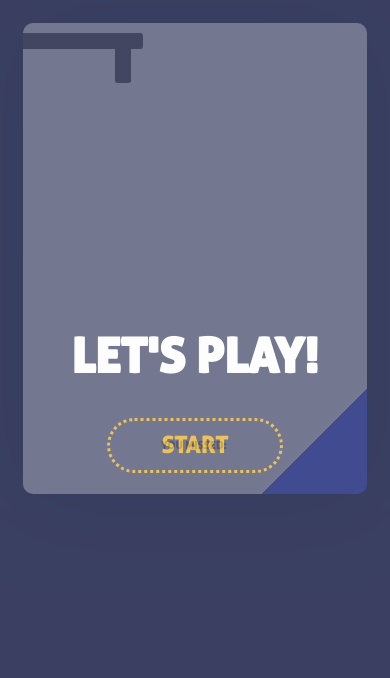
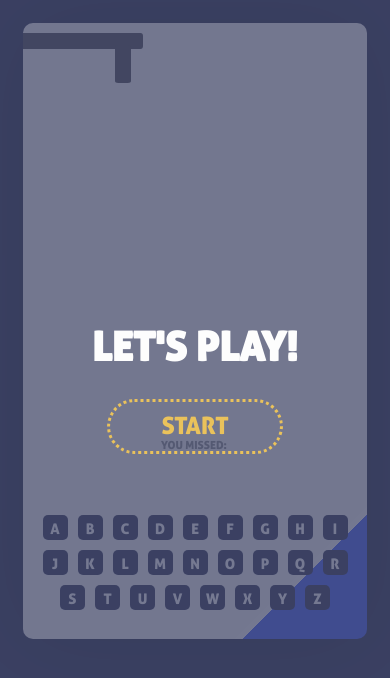
Before and after one commit to alshakero/hangman, a React (Create React App) app: page / in a window 390 px wide. Shown: the top 678 px of the page. Built offline with nearby package versions, Linux system fonts and the light colour scheme.

Commit message:
mobile keyboard

```diff
--- a/src/Components/game-board/general.css
+++ b/src/Components/game-board/general.css
@@ -66,6 +66,15 @@
         text-align: center;
          margin: 1px;
     }
+    .mobile-keyboard
+    {
+        display: block!important;;
+        margin: 20px 0px 20px 0px;
+    }
+}
+.mobile-keyboard
+{
+    display: none;
 }
 .lettersDisplay input
 {
@@ -79,3 +88,16 @@
 lettersDisplay input:focus { /*disable ugly focus border */
     outline: none;
 }
+.kb-btn
+{
+    width: 15px;
+    height: 15px;
+    display: inline-block;
+    background: #3b4163;
+    color: #fff;
+    border-radius: 5px;
+    font-size: 11pt;
+    padding: 5px;
+    margin: 5px;
+    text-align: center;
+}
--- a/src/Components/game-board/index.jsx
+++ b/src/Components/game-board/index.jsx
@@ -31,6 +31,11 @@ class GameBoard extends Component
                 new Audio(YouWin),
                 new Audio(YouLose)
             ];
+            this.keyBoardButtons = [];
+            for(let i = 65; i < 91; i++)
+            {
+                this.keyBoardButtons.push(<span key={i} onClick={() => {this.recordChar(String.fromCharCode(i), this)}} className="kb-btn">{String.fromCharCode(i)}</span>);
+            }
         }
         else this.setState({chars, lettersJSX, mistakes, mistakesJSX});
         this.score = 0;
@@ -57,72 +62,69 @@ class GameBoard extends Component
         }
         catch(e){}
     }
-    onKeyUp(ev, reactnode)
+    recordChar(char, comp)
     {
-        let e = ev.nativeEvent;
-        if(e.key.match(/[a-z]/i) && e.key.length === 1) // A-Z
-        {
-            let mistakes = reactnode.state.mistakes;
-            let char = e.key.toUpperCase();
-            if(reactnode.state.chars.indexOf(char) === -1)
+        let mistakes = comp.state.mistakes;
+        if(comp.state.chars.indexOf(char) === -1)
         {
             this.playAudio(0);
             if(mistakes.indexOf(char) === -1)
             {
                 mistakes.push(char);
                 let mistakesJSX = mistakes.map((el, i) => {return <span key={i}>{el}</span>});
-                    reactnode.setState({mistakes, mistakesJSX});
+                comp.setState({mistakes, mistakesJSX});
             }
             else // already made this mistake?
             {
                 let index = mistakes.indexOf(char);
-                   reactnode.state.mistakesJSX[index] = <span key={index} style={{color: '#e888b9'}}>{char}</span>
-                   reactnode.setState({mistakesJSX: reactnode.state.mistakesJSX});
+                comp.state.mistakesJSX[index] = <span key={index} style={{color: '#e888b9'}}>{char}</span>
+                comp.setState({mistakesJSX: comp.state.mistakesJSX});
                 setTimeout(() => {
-                        reactnode.state.mistakesJSX[index] = <span key={index}>{char}</span>
-                        reactnode.setState({mistakesJSX: reactnode.state.mistakesJSX});
+                    comp.state.mistakesJSX[index] = <span key={index}>{char}</span>
+                    comp.setState({mistakesJSX: comp.state.mistakesJSX});
                 }, 100);
             }
             //check if game is over
             if(mistakes.length > 10)
             {
                 this.playAudio(3);
-                    this.gameOver(reactnode.props.parent, false);
+                this.gameOver(comp.props.parent, false);
             }
         }
         else
         {
             this.playAudio(1);
             let lettersJSX = this.state.lettersJSX;
-                for(let i = 0; i < reactnode.state.chars.length; i++)
+            for(let i = 0; i < comp.state.chars.length; i++)
             {
-                    if(reactnode.state.chars[i] === char)
+                if(comp.state.chars[i] === char)
                 {
                     lettersJSX[i] = <div key={i} data-solved={true} className="singleLetter">{char}</div>;
                 }
             }
             let score = lettersJSX.filter((x) => x.props['data-solved']).length;
-                reactnode.setState({lettersJSX});
+            comp.setState({lettersJSX});
 
             //check if game has won
-                if(score === reactnode.state.chars.length)
+            if(score === comp.state.chars.length)
             {
                 this.playAudio(2);
-                    this.gameOver(reactnode.props.parent, true);
+                this.gameOver(comp.props.parent, true);
             }
         }
     }
+    onKeyUp(ev, reactnode)
+    {
+        let e = ev.nativeEvent;
+        if(e.key.match(/[a-z]/i) && e.key.length === 1) // A-Z
+        {
+            let char = e.key.toUpperCase();
+            this.recordChar(char, reactnode);
         }
-    showKeyBoard()
-    {
-        try{
-            document.getElementById('game-kb-catcher').focus();
-        }
-        catch(e){}
     }
     render()
     {
-        return <div className="game-container" onClick={this.showKeyBoard}>
+        return <div id="game-kb-catcher" className="game-container" tabIndex="0" onKeyDown={(el) => {this.onKeyUp(el, this)}}>
             <div>
                 <TheFolk mistakes={this.state.mistakes.length} style={{float: 'left'}} />
                 <div style={{}} className="tried-letters">
@@ -134,7 +136,9 @@ class GameBoard extends Component
                 <div style={{clear: 'both'}}/>
             </div>
                 <div className="lettersDisplay">
-                 <input id="game-kb-catcher" type="text" tabIndex="0" onKeyDown={(el) => {this.onKeyUp(el, this)}} />
+                    <div className="mobile-keyboard">
+                        {this.keyBoardButtons}
+                    </div>
                     {this.state.lettersJSX}
                 </div>
                 {this.soundPlayers}
--- a/src/Components/the-whole-game/index.js
+++ b/src/Components/the-whole-game/index.js
@@ -12,6 +12,7 @@ class TheWholeGame extends Component
     }
     gameOver(comp, won)
     {
+        window.scrollTo(0, 0);
         if(won)
             comp.setState({overlayShown: true, overlayMessage:"You win!", overlayMessageButton:"New game"});
         else
--- a/src/Components/the-whole-game/style.css
+++ b/src/Components/the-whole-game/style.css
@@ -24,7 +24,7 @@
 {
     text-transform: uppercase;
     color: #fff;
-    font-size: 3em;
+    font-size: 2.5em;
 }
 .centerized p
 {
```
Also changed, not shown: public/index.html (line endings or trailing spaces), 9 other files (tests, documents, lock files or other folders). Lines whose indentation alone changed are shown as unchanged.
